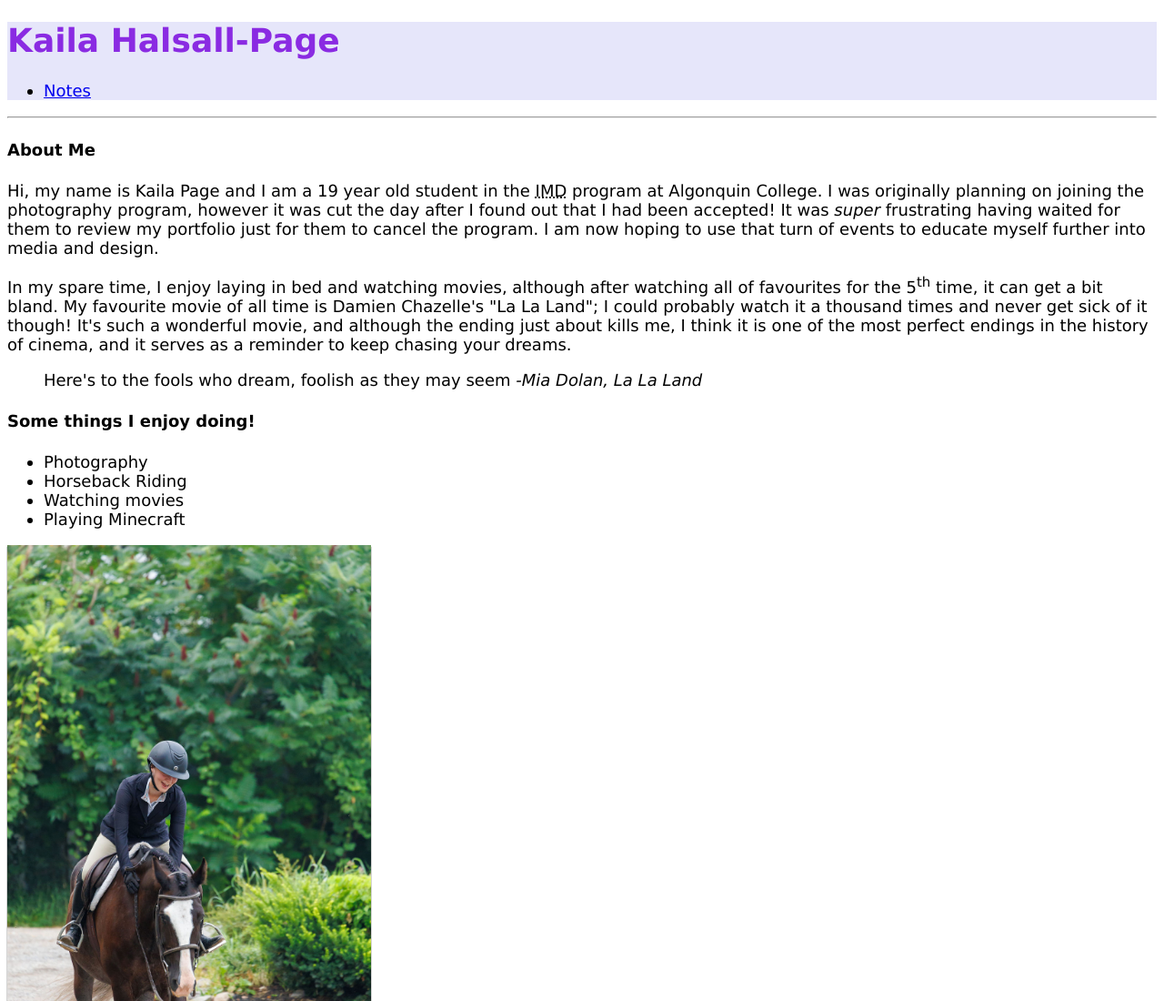
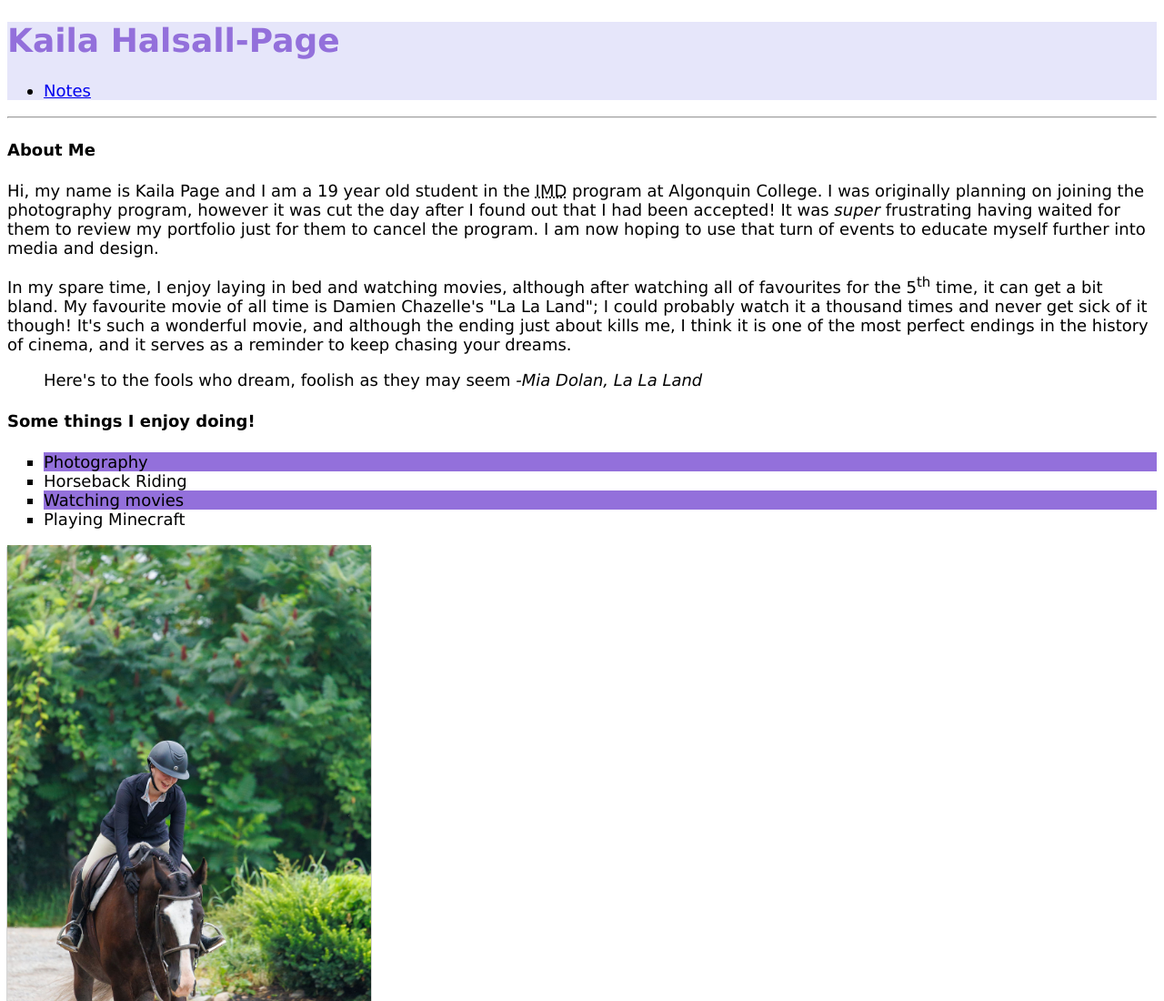
Before and after one commit to hals0027/hals0027.github.io, a plain HTML site: page html-assignment/index.html in a window 1280 px wide. Shown: the top 1100 px of the page at 91% size. Drawn offline with Linux system fonts and the light colour scheme.

Commit message:
changes list background

```diff
--- a/html-assignment/css/main.css
+++ b/html-assignment/css/main.css
@@ -8,9 +8,13 @@ header, footer {
 }
 
 .site-title {
-    color:blueviolet;
+    color:mediumpurple;
 }
 
 #my-image {
     box-shadow: 0px 2px 1px black
 }
+
+article li:nth-child(odd){
+    background-color:mediumpurple;
+}
--- a/html-assignment/index.html
+++ b/html-assignment/index.html
@@ -27,7 +27,7 @@
                 Here's to the fools who dream, foolish as they may seem <cite>-Mia Dolan, <em>La La Land</em></cite>
             </blockquote>
             <h4>Some things I enjoy doing!</h4>
-            <ul>
+            <ul style="list-style-type: square;">
                 <li>Photography</li>
                 <li>Horseback Riding</li>
                 <li>Watching movies</li>
```
